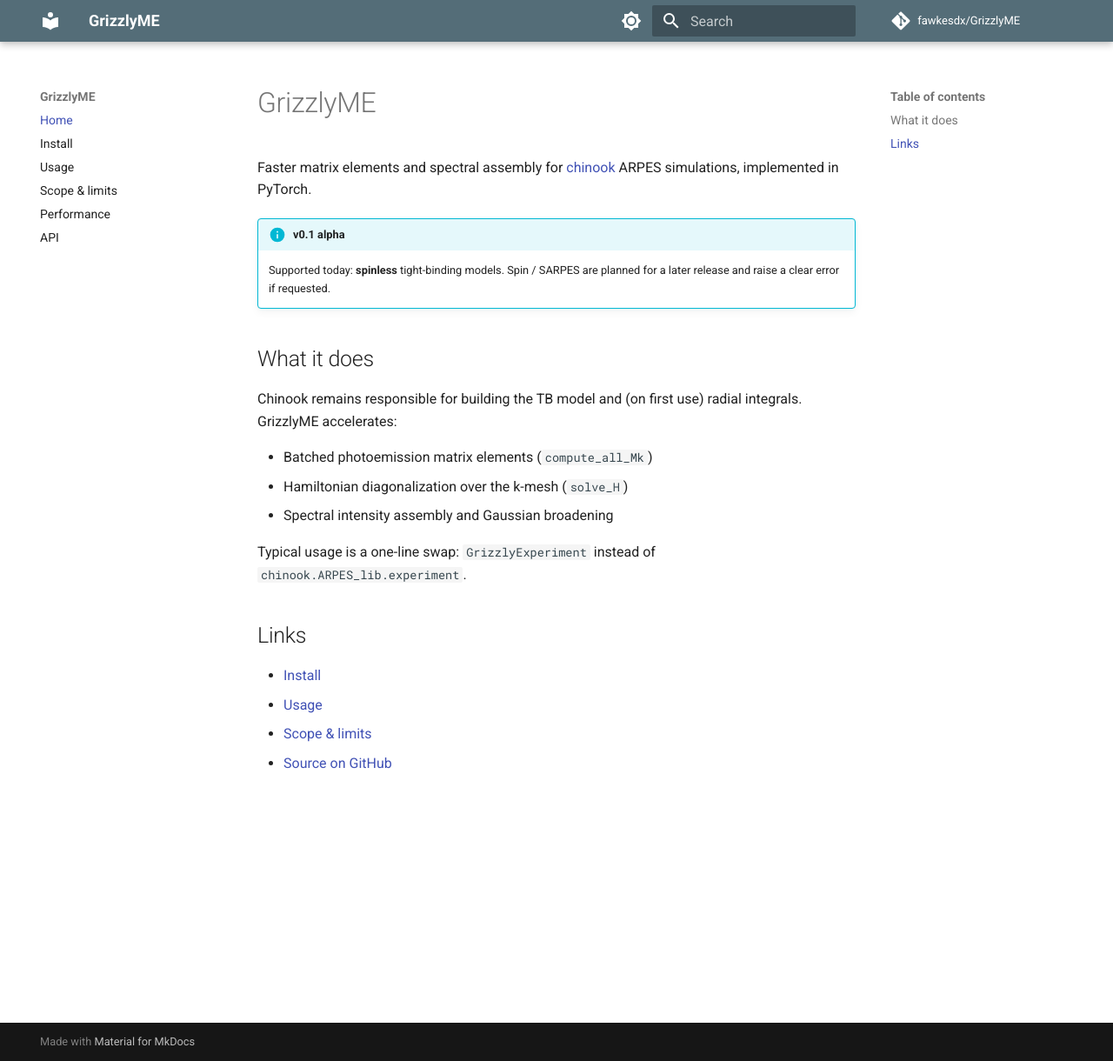
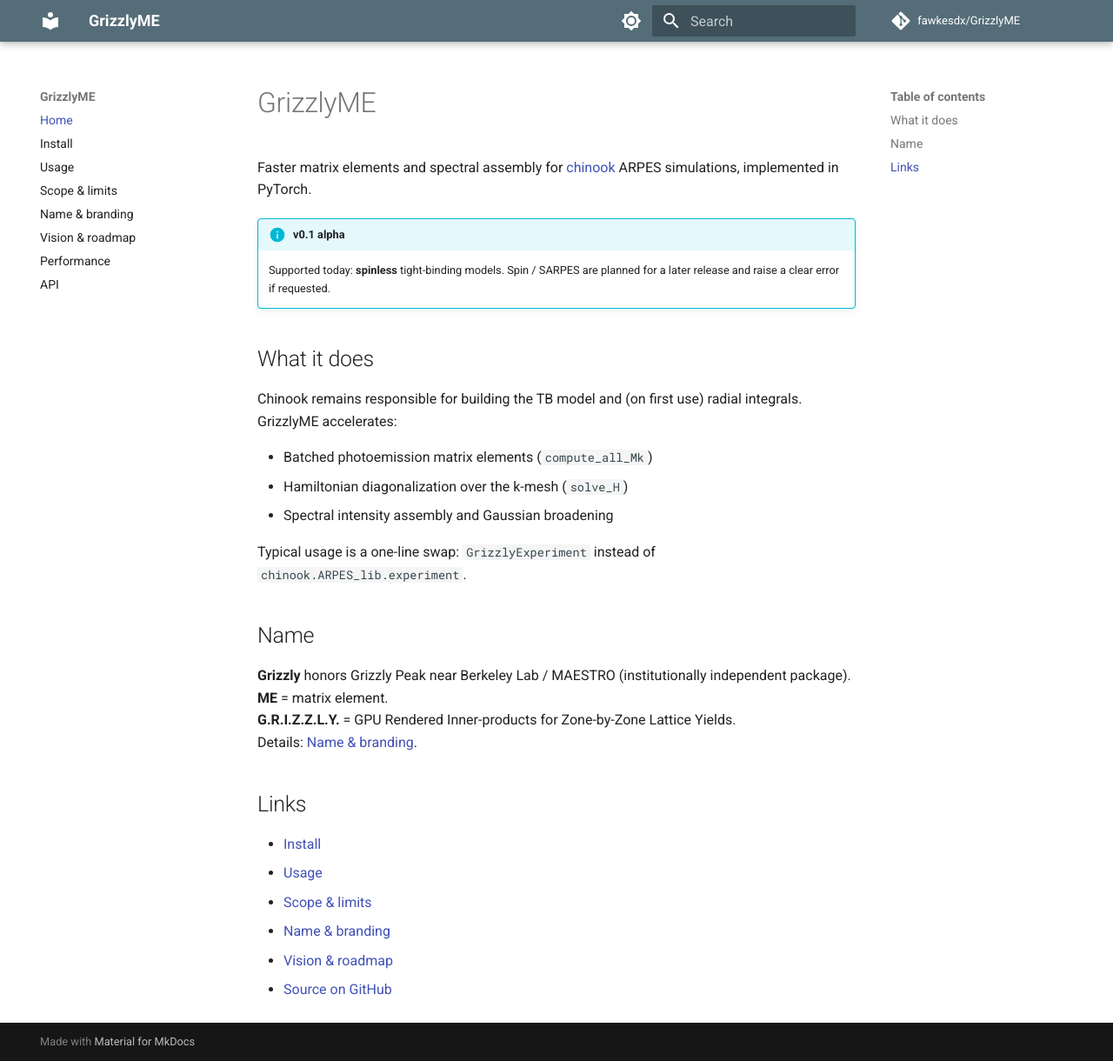
Before and after one commit to fawkesdx/GrizzlyME, an MkDocs documentation site: the page built from website/index.md, in a window 1280 px wide and 1220 px high. Shown: the whole window at 87% size. Built offline with MkDocs 1.6.1 and Material for MkDocs 9.7.7, drawn with Linux system fonts in a browser that asks for light colours; comment, search, counter and statistics services are not loaded.

Commit message:
Document GrizzlyME naming, vision, and roadmap on the docs site.
Co-authored-by: Cursor <cursoragent@cursor.com>

```diff
--- a/mkdocs.yml
+++ b/mkdocs.yml
@@ -24,6 +24,8 @@ nav:
   - Install: install.md
   - Usage: usage.md
   - Scope & limits: limits.md
+  - Name & branding: naming.md
+  - Vision & roadmap: roadmap.md
   - Performance: performance.md
   - API: api.md
 
--- a/website/index.md
+++ b/website/index.md
@@ -15,9 +15,17 @@ Chinook remains responsible for building the TB model and (on first use) radial
 
 Typical usage is a one-line swap: `GrizzlyExperiment` instead of `chinook.ARPES_lib.experiment`.
 
+## Name
+
+**Grizzly** honors Grizzly Peak near Berkeley Lab / MAESTRO (institutionally independent package). **ME** = matrix element.
+**G.R.I.Z.Z.L.Y.** = GPU Rendered Inner-products for Zone-by-Zone Lattice Yields.
+Details: [Name & branding](naming.md).
+
 ## Links
 
 - [Install](install.md)
 - [Usage](usage.md)
 - [Scope & limits](limits.md)
+- [Name & branding](naming.md)
+- [Vision & roadmap](roadmap.md)
 - [Source on GitHub](https://github.com/fawkesdx/GrizzlyME)
```
Also changed, not shown: README.md (+10 -2 lines), website/naming.md (added, +21 -0 lines), website/roadmap.md (added, +34 -0 lines).
